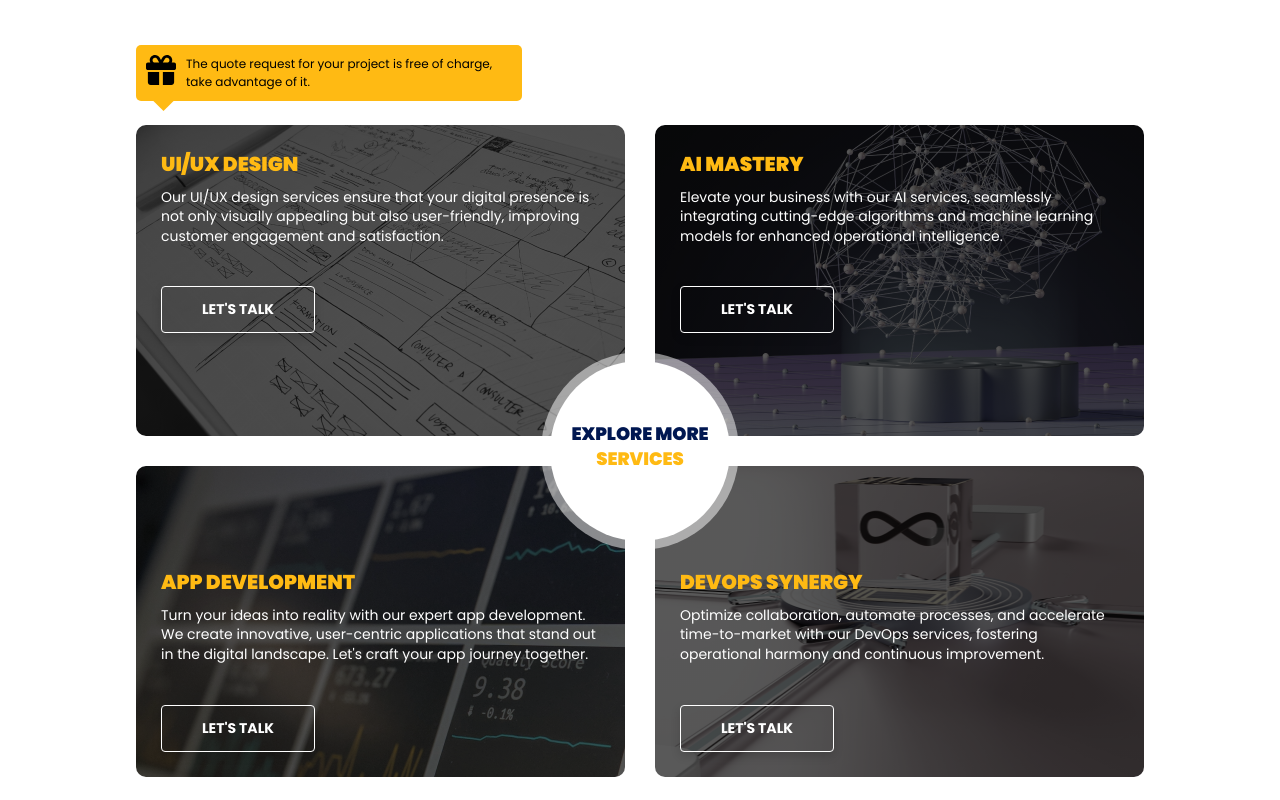
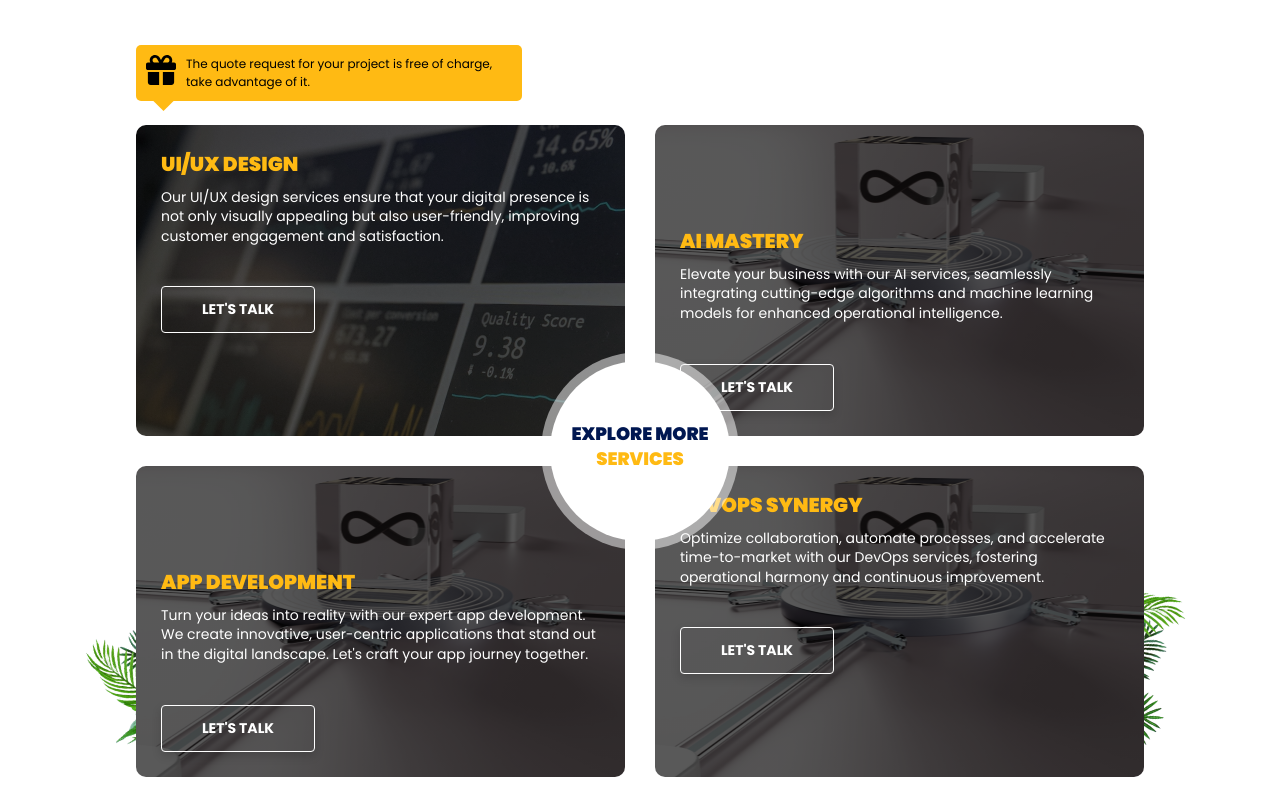
Before and after one commit to maxime-dot/website3, a Next.js app: page / in a window 1280 px wide. Shown: the part 2460-3260 px from the top of the page. Built offline with nearby package versions, Linux system fonts and the light colour scheme.

Commit message:
feat: add plant shape background

```diff
--- a/src/components/sections/main-services/MainServices.tsx
+++ b/src/components/sections/main-services/MainServices.tsx
@@ -10,6 +10,7 @@ import {faGift, faMouse} from "@fortawesome/free-solid-svg-icons";
 import ServiceData from "@/data/main-services.json";
 import dynamic from "next/dynamic";
 import LoadingModal from "@/components/modal-lets-talk/LoadingModal";
+import Image from "next/image";
 
 const ModalLetsTalk = dynamic(
   () => import("@/components/modal-lets-talk/ModalLetsTalk"),
@@ -61,6 +62,20 @@ const MainServices: React.FC = () => {
           </LazyMotion>
         </div>
         <div className="main-services-lists w-100">
+          <Image
+            src={"/images/services/main-services/plant-deco.png"}
+            className="plant-shape-palm left"
+            width={600}
+            height={600}
+            alt="plant shape"
+          />
+          <Image
+            src={"/images/services/main-services/plant-deco.png"}
+            className="plant-shape-palm right"
+            width={600}
+            height={600}
+            alt="plant shape"
+          />
           {/* gift info */}
           <motion.div
             initial={{opacity: 0, y: 30}}
@@ -75,9 +90,9 @@ const MainServices: React.FC = () => {
               advantage of it.
             </span>
           </motion.div>
-          {ServiceData.map((data) => (
+          {ServiceData.map((data, index) => (
             <ServiceCard
-              key={data.title}
+              key={`${index}-${data.title}`}
               title={data.title}
               description={data.description}
               onClick={handleOpenModal}
--- a/src/components/sections/main-services/main-services.scss
+++ b/src/components/sections/main-services/main-services.scss
@@ -13,6 +13,25 @@
     flex-wrap: wrap;
     gap: 30px;
     position: relative;
+    .plant-shape-palm {
+      width: 200px;
+      height: auto;
+      position: absolute;
+
+      &.left {
+        left: -5%;
+        bottom: 40px;
+        z-index: -1;
+        transform: rotate(-30deg);
+      }
+      &.right {
+        right: -6%;
+        bottom: 40px;
+        z-index: -1;
+        transform: rotate(-256deg);
+      }
+    }
+
     .btn-explore-services {
       border: 0;
       cursor: pointer;
--- a/src/components/services-card/service-card.scss
+++ b/src/components/services-card/service-card.scss
@@ -43,8 +43,8 @@
     "./assets/app-development.png"
   );
   @include service-card($backgrounds);
-  &:nth-child(4),
-  &:nth-child(5) {
+  &:nth-child(5),
+  &:nth-child(6) {
     justify-content: flex-end;
     align-items: flex-start;
   }
```
Also changed, not shown: public/images/services/main-services/plant-deco.png (added).
